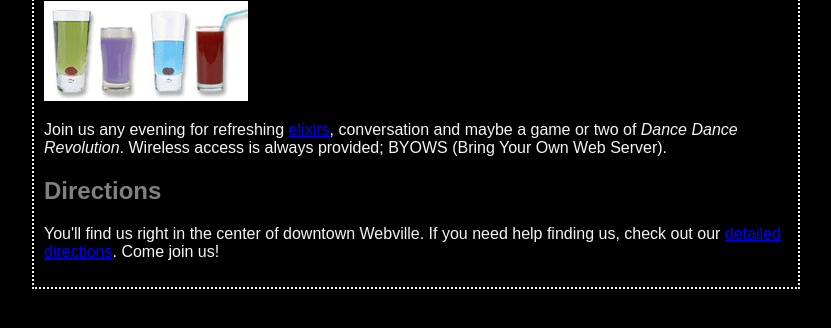
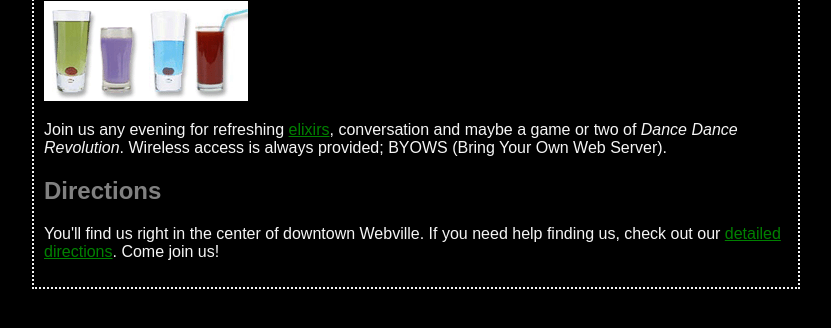
Before and after one commit to eltnash/lounge, a plain HTML site: page index.html in a window 1280 px wide. Shown: the part 136-464 px from the top of the page, without its empty margins (224-1055 px from the left). Drawn offline with Linux system fonts and the light colour scheme.

Commit message:
update index. html

```diff
--- a/index.html
+++ b/index.html
@@ -13,6 +13,7 @@
         padding: 10px 10px 10px 10px;
         font-family: sans-serif;
       }
+      a:link {color:green}
       a:visited {color:aqua;}
       a:hover {color:orange}
       h1,h2{font-family: sans-serif;
```
